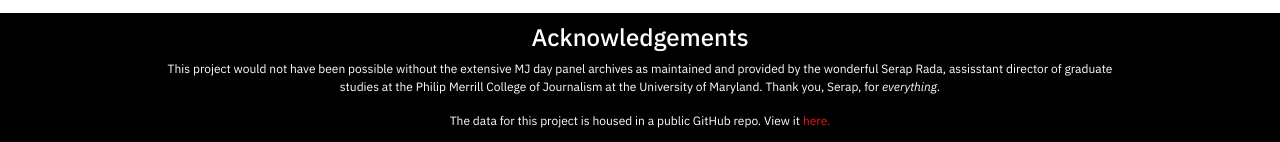
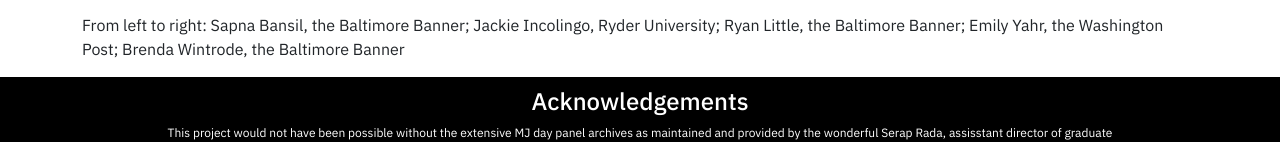
Before and after one commit to aprilqueved0/april-queved0.github.io, a plain HTML site: page projects/final/index.html in a window 1280 px wide. Shown: the part 4216-4358 px from the top of the page. Drawn offline with nearby package versions, Linux system fonts and the light colour scheme; a script that the page names is missing.

Commit message:
Update index.html

```diff
--- a/projects/final/index.html
+++ b/projects/final/index.html
@@ -235,6 +235,7 @@
                             <p>90 alumni have appeared on panels over 13 semesters, many of them making more than one appearance. Five alumni topped the chart with the most appearances on panels over the past six academic calendar years. Reporters currently working for the Baltimore Banner occupy three of the number one slots: Sapna Bansil, regional reporter and Roy W. Howard fellow; Ryan Little, data editor and Brenda Wintrode, Maryland politics and government reporter.</p>
                         <div class="row">
                             <p><img src="img/alum_top1.png" alt="Top 5 alum panelists overal" class="img-fluid"></p>
+                            <p>From left to right: Sapna Bansil, the Baltimore Banner; Jackie Incolingo, Ryder University; Ryan Little, the Baltimore Banner; Emily Yahr, the Washington Post; Brenda Wintrode, the Baltimore Banner</p>
                         </div>
                         <div class="row">
                         <div class=" flourish-embed flourish-table" data-src="visualisation/22966715">
```
